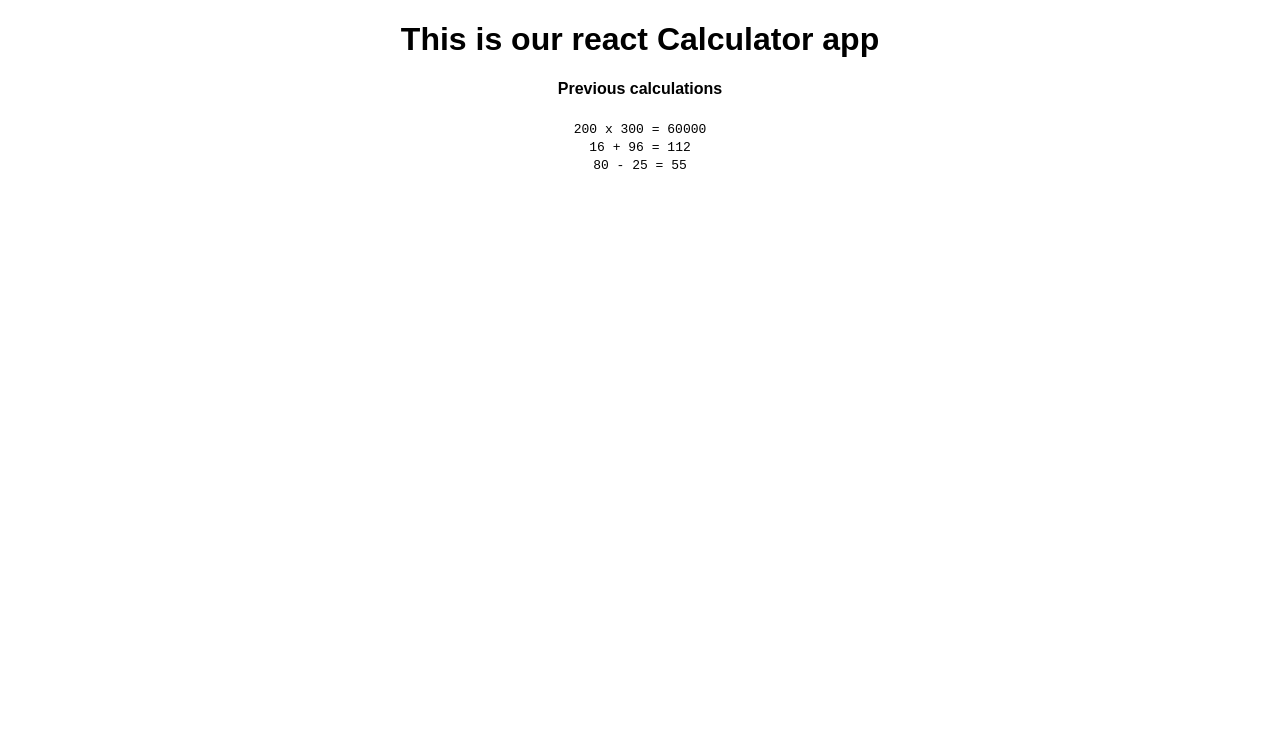
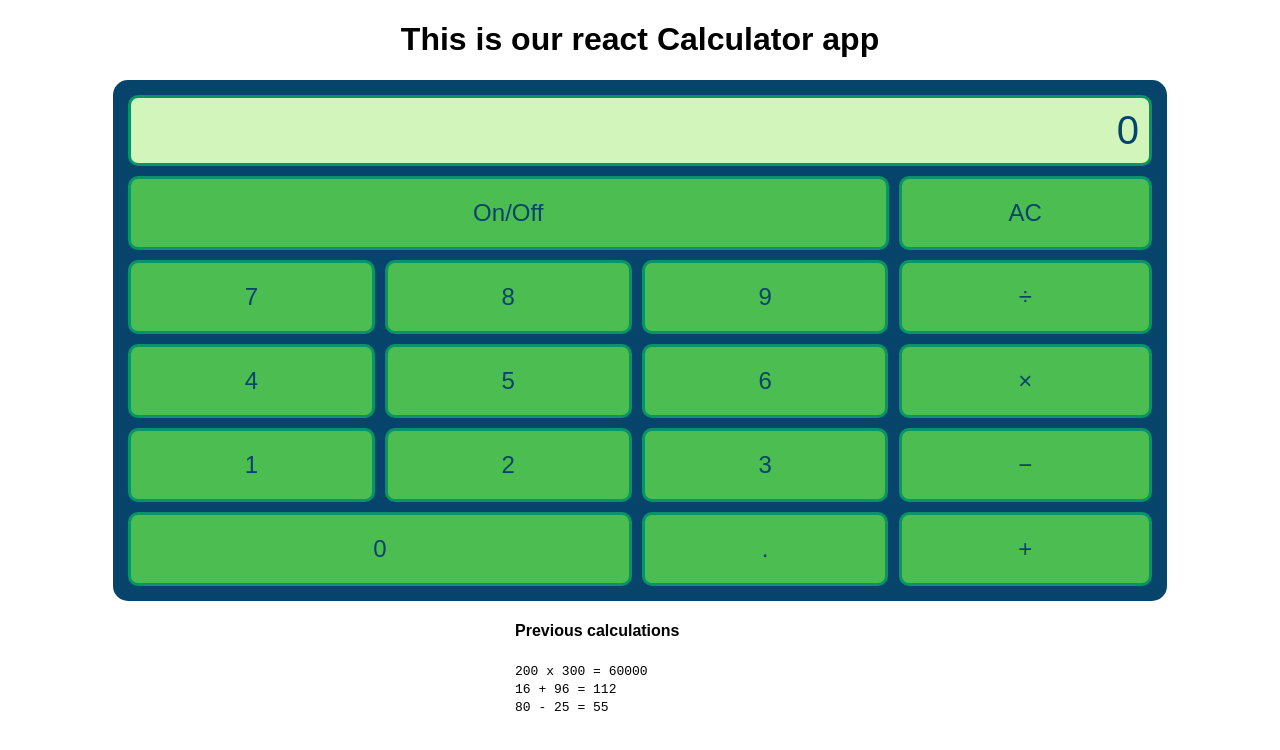
Before and after one commit to Tailball/ziango.calculator, a React app: page / in a window 1280 px wide. Built offline with nearby package versions, Linux system fonts and the light colour scheme.

Commit message:
Added calculator buttons and styling

```diff
--- a/src/react/components/calculator.js
+++ b/src/react/components/calculator.js
@@ -1,12 +1,26 @@
 import React from 'react';
 
 import LogOverview from './logOverview';
+import CalculatorScreen from './calculatorScreen';
+import CalculatorInputButtons from './calculatorInputButtons';
+import CalculatorOperatorButtons from './calculatorOperatorButtons';
+import CalculatorMachineButtons from './calculatorMachineButtons';
 
 class Calculator extends React.Component {
   render() {
     return (
       <div>
         <h1>This is our react Calculator app</h1>
+
+        <div className="calculator">
+          <CalculatorScreen />
+
+          <div className="buttons">
+            <CalculatorMachineButtons />
+            <CalculatorInputButtons />
+            <CalculatorOperatorButtons />
+          </div>
+        </div>
 
         <LogOverview />
       </div>
@@ -16,5 +30,4 @@ class Calculator extends React.Component {
 
 export default Calculator;
 
-
 // import { AddLog } from '../../redux/actions/logActions';
--- /dev/null
+++ b/src/react/components/calculatorInputButtons.js
@@ -0,0 +1,22 @@
+import React from 'react';
+import { connect } from 'react-redux';
+
+const CalculatorInputButtons = () => {
+  return (
+    <div className="inputButtons">
+      <button>7</button>
+      <button>8</button>
+      <button>9</button>
+      <button>4</button>
+      <button>5</button>
+      <button>6</button>
+      <button>1</button>
+      <button>2</button>
+      <button>3</button>
+      <button className="doubleSpan">0</button>
+      <button>.</button>
+    </div>
+  );
+};
+
+export default connect()(CalculatorInputButtons);
--- /dev/null
+++ b/src/react/components/calculatorMachineButtons.js
@@ -0,0 +1,13 @@
+import React from 'react';
+import { connect } from 'react-redux';
+
+const CalculatorMachineButtons = () => {
+  return (
+    <div className="machineButtons">
+      <button>On/Off</button>
+      <button>AC</button>
+    </div>
+  );
+};
+
+export default connect()(CalculatorMachineButtons);
--- /dev/null
+++ b/src/react/components/calculatorOperatorButtons.js
@@ -0,0 +1,15 @@
+import React from 'react';
+import { connect } from 'react-redux';
+
+const CalculatorOperatorButtons = () => {
+  return (
+    <div className="operatorButtons">
+      <button>&divide;</button>
+      <button>&times;</button>
+      <button>&minus;</button>
+      <button>+</button>
+    </div>
+  );
+};
+
+export default connect()(CalculatorOperatorButtons);
--- /dev/null
+++ b/src/react/components/calculatorScreen.js
@@ -0,0 +1,12 @@
+import React from 'react';
+import { connect } from 'react-redux';
+
+const CalculatorScreen = (props) => (
+  <div className="screen">{props.workValue}</div>
+);
+
+const mapStateToProps = (state) => ({
+  workValue: state.operation.workValue
+});
+
+export default connect(mapStateToProps)(CalculatorScreen);
--- a/src/react/components/logOverview.js
+++ b/src/react/components/logOverview.js
@@ -3,7 +3,7 @@ import { connect } from 'react-redux';
 
 const LogOverview = (props) => {
   return (
-    <div className="LogSection">
+    <div className="logSection">
       <h4>Previous calculations</h4>
       {
         props.logs.map(log => {
--- a/src/redux/reducers/operationReducer.js
+++ b/src/redux/reducers/operationReducer.js
@@ -1,6 +1,6 @@
 const defaultOperationReducerCache = {
   value: 0,
-  workValue: undefined,
+  workValue: '0',
   activeOperator: undefined
 };
 
--- a/src/styles.css
+++ b/src/styles.css
@@ -1,7 +1,100 @@
+/* RESET STUFF*/
+
 body {
   margin: 0;
   padding: 0;
   font-family: sans-serif;
+  box-sizing: border-box;
+}
 
+button:focus {
+  outline: 0;
+}
+
+h1 {
   text-align: center;
 }
+
+
+.calculator {
+  max-width: 1024px;
+  min-width: 200px;
+  margin: 0 auto;
+  background-color: #07446B;
+  border: 5px solid #07446B;
+  border-radius: 15px;
+  padding: 10px;
+}
+
+.screen {
+  font-size: 2.5em;
+  color: #07446B;
+  background-color: #D1F5BB;
+  text-align: right;
+  padding: 10px;
+  margin-bottom: 10px;
+  border: 3px solid #079565;
+  border-radius: 10px;
+}
+
+.buttons {
+  display: grid;
+  grid-template-columns: 3fr 1fr;
+  grid-gap: 10px;
+}
+
+.inputButtons,
+.operatorButtons,
+.machineButtons {
+  display: grid;
+  grid-gap: 10px;
+}
+
+.inputButtons {
+  grid-template-columns: 1fr 1fr 1fr;
+}
+
+.operatorButtons {
+  grid-template-columns: 1fr;
+}
+
+.machineButtons {
+  grid-column: 1 / 3;
+  grid-template-columns: 3fr 1fr;
+}
+
+  .inputButtons button,
+  .operatorButtons button,
+  .machineButtons button {
+    background-color: #4CBD51;
+    color: #07446B;
+    border: 3px solid #079565;
+    border-radius: 10px;
+    padding: 20px;
+    font-size: 1.5em;
+    cursor: pointer;
+  }
+
+    .inputButtons button:hover,
+    .operatorButtons button:hover,
+    .machineButtons button:hover {
+      background-color: #079565;
+      font-weight: bolder;
+    }
+
+    .inputButtons button:active,
+    .operatorButtons button:active,
+    .machineButtons button:active {
+      background-color: #07446B;
+      border-color: #07446B;
+      color: #D1F5BB;
+    }
+
+      .doubleSpan {
+        grid-column: 1 / 3;
+      }
+
+.logSection {
+  width: 250px;
+  margin: 0 auto;
+}
```
